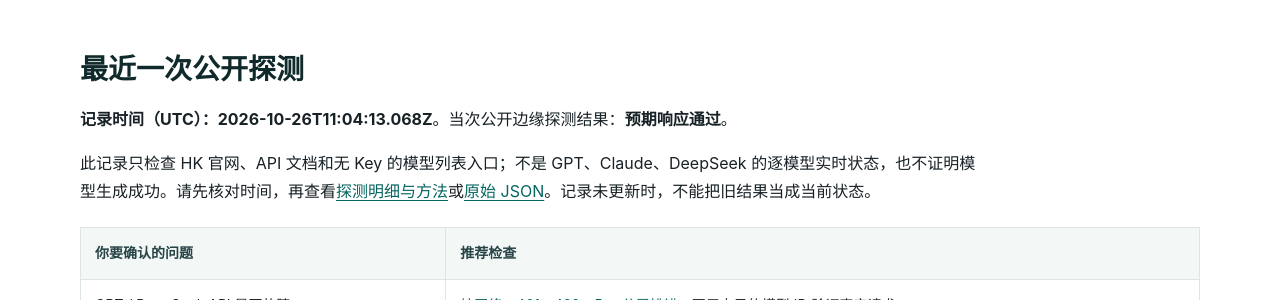
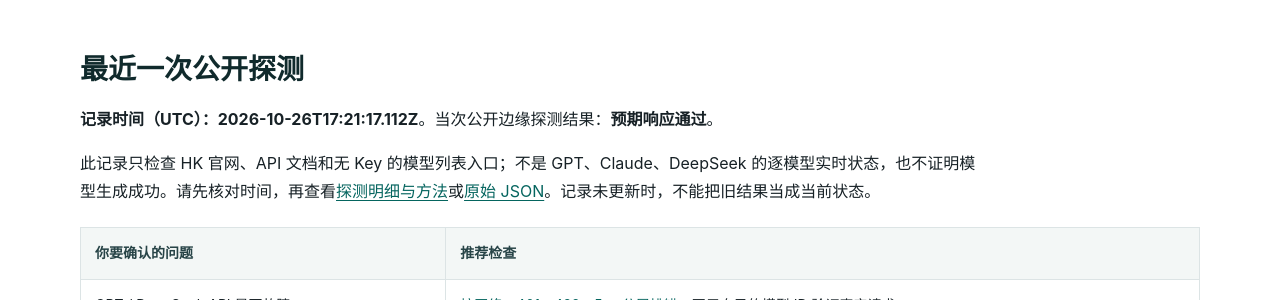
Before and after one commit to KKWANG4444/api-status, a Jekyll site: the page built from index.md, in a window 1280 px wide and 900 px high, scrolled down 364 px. Shown: the part 151-451 px from the top of the window. Built offline with Jekyll 4.4.1, drawn with Linux system fonts in a browser that asks for light colours.

Commit message:
chore: update public edge status

```diff
--- a/_data/status.json
+++ b/_data/status.json
@@ -1,7 +1,7 @@
 {
   "status": "operational",
-  "checked_at": "2026-10-26T11:04:13.068Z",
-  "duration_ms": 320,
+  "checked_at": "2026-10-26T17:21:17.112Z",
+  "duration_ms": 463,
   "overall": true,
   "components": [
     {
@@ -10,7 +10,7 @@
       "url": "https://www.aifast.hk/",
       "ok": true,
       "status": 200,
-      "elapsed_ms": 246,
+      "elapsed_ms": 393,
       "content_type": "text/html; charset=utf-8",
       "detail": "Expected public edge response"
     },
@@ -20,7 +20,7 @@
       "url": "https://api.aifast.hk/",
       "ok": true,
       "status": 200,
-      "elapsed_ms": 274,
+      "elapsed_ms": 331,
       "content_type": "text/html",
       "detail": "Expected public edge response"
     },
@@ -30,7 +30,7 @@
       "url": "https://www.aifast.hk/v1/models",
       "ok": true,
       "status": 401,
-      "elapsed_ms": 264,
+      "elapsed_ms": 418,
       "content_type": "application/json; charset=utf-8",
       "detail": "Expected public edge response"
     }
--- a/data/status.json
+++ b/data/status.json
@@ -1,7 +1,7 @@
 {
   "status": "operational",
-  "checked_at": "2026-10-26T11:04:13.068Z",
-  "duration_ms": 320,
+  "checked_at": "2026-10-26T17:21:17.112Z",
+  "duration_ms": 463,
   "overall": true,
   "components": [
     {
@@ -10,7 +10,7 @@
       "url": "https://www.aifast.hk/",
       "ok": true,
       "status": 200,
-      "elapsed_ms": 246,
+      "elapsed_ms": 393,
       "content_type": "text/html; charset=utf-8",
       "detail": "Expected public edge response"
     },
@@ -20,7 +20,7 @@
       "url": "https://api.aifast.hk/",
       "ok": true,
       "status": 200,
-      "elapsed_ms": 274,
+      "elapsed_ms": 331,
       "content_type": "text/html",
       "detail": "Expected public edge response"
     },
@@ -30,7 +30,7 @@
       "url": "https://www.aifast.hk/v1/models",
       "ok": true,
       "status": 401,
-      "elapsed_ms": 264,
+      "elapsed_ms": 418,
       "content_type": "application/json; charset=utf-8",
       "detail": "Expected public edge response"
     }
```
